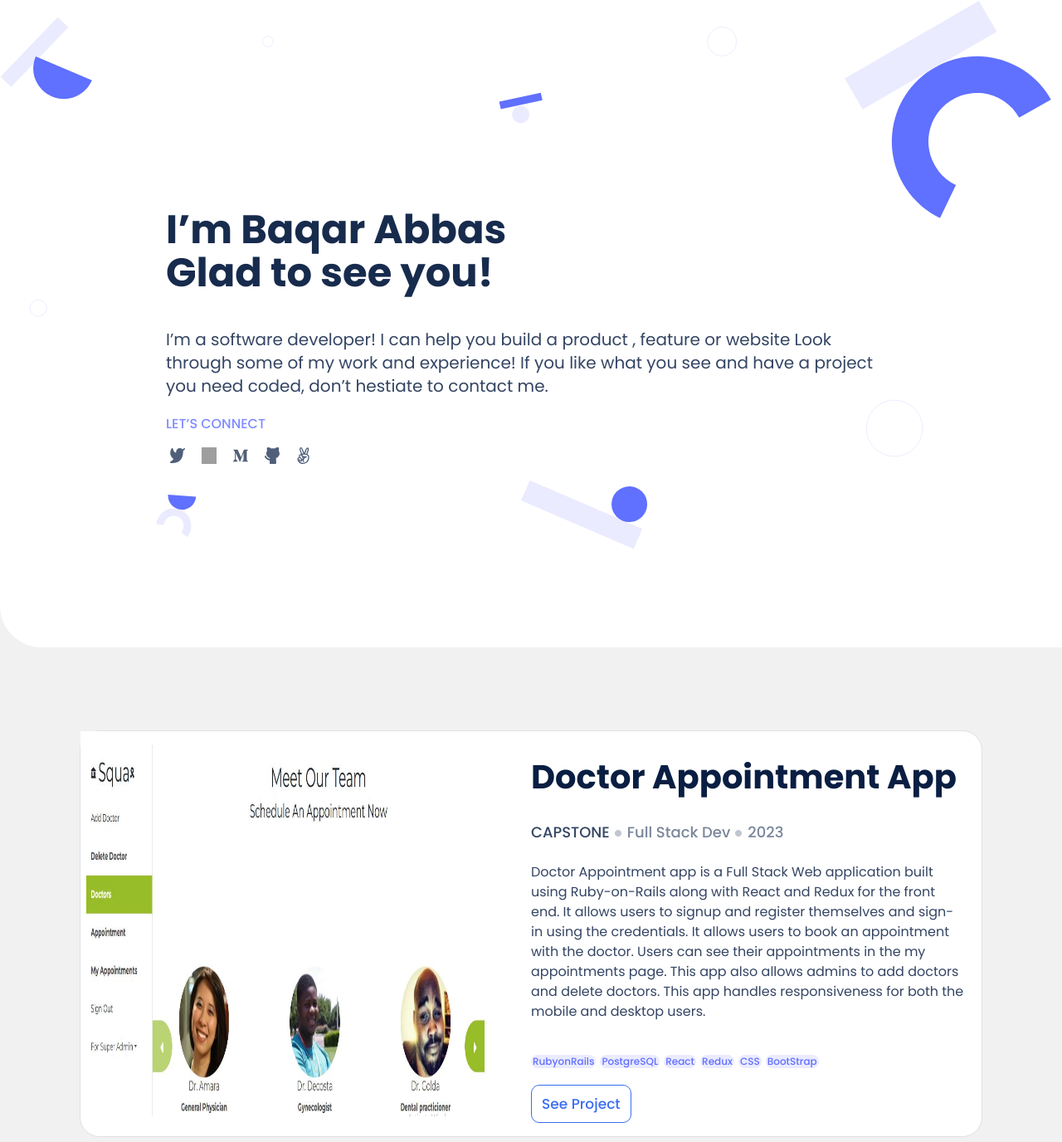
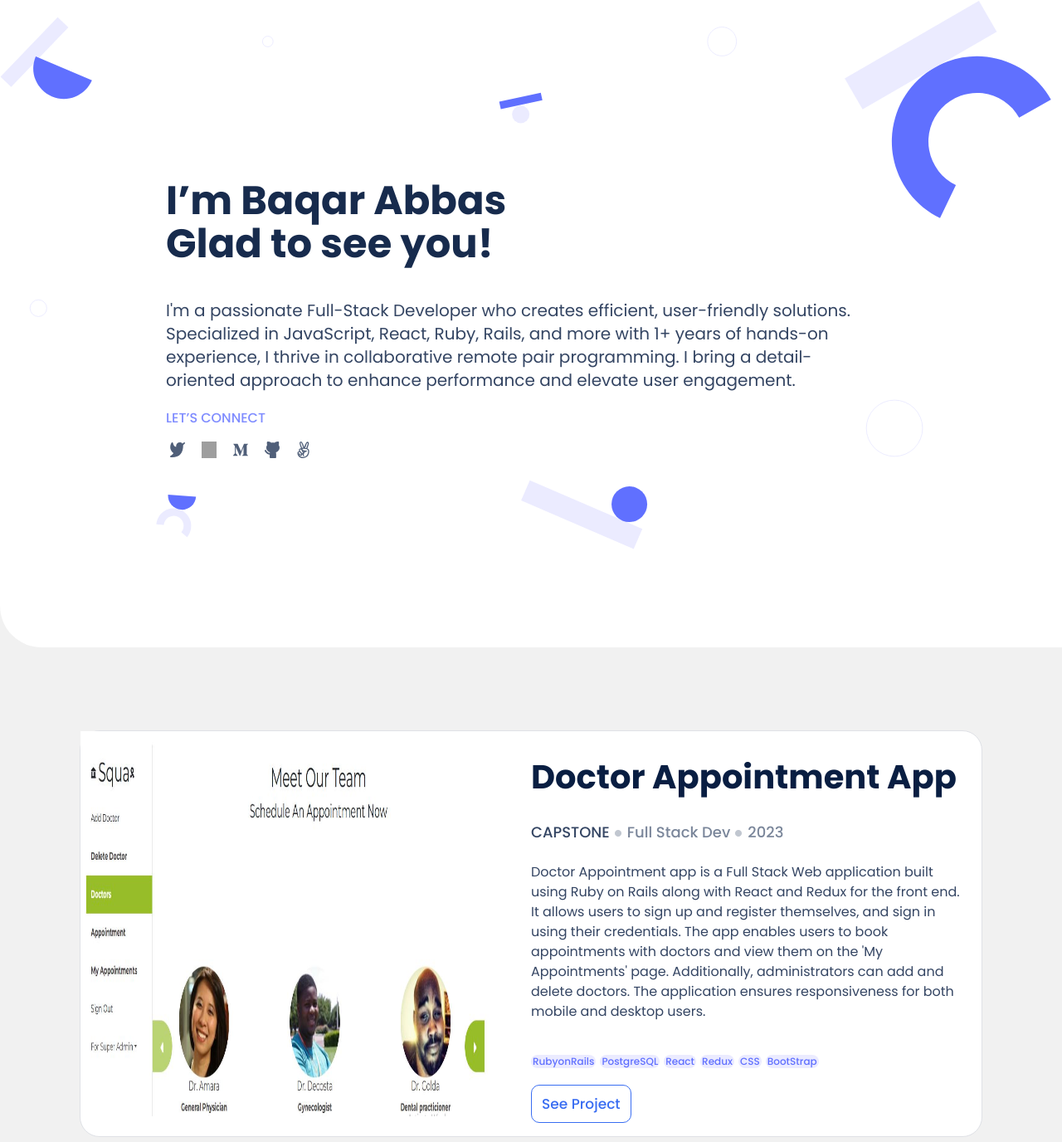
Before and after one commit to baqar-abbas/portfolio-redefine, a website: page index.html in a window 1280 px wide. Shown: the part 89-1465 px from the top of the page at 83% size. Drawn offline with Linux system fonts and the light colour scheme; grey boxes are pictures that could not be loaded.

Commit message:
Personalized header with my details and improvements made in project details for typos and grammatical errors.

```diff
--- a/index.html
+++ b/index.html
@@ -31,9 +31,10 @@
     <div class="headline">
          <div class="textdiv"><h1>I’m Baqar Abbas <br>
           Glad to see you!</h1>
-          <p>I’m a software developer! I can help you build a product , feature or website Look through
-            some of my work and experience! If you like what you see and have a project you need coded,
-             don’t hestiate to contact me.</p>
+          <p>I'm a passionate Full-Stack Developer who creates efficient, user-friendly solutions. Specialized in
+            JavaScript, React, Ruby, Rails, and more with 1+ years of hands-on experience, I thrive in collaborative
+             remote pair programming. I bring a detail-oriented approach to enhance performance and elevate user
+             engagement.</p>
              <h3 class="pcol">LET’S CONNECT</h3>
              <ul class="iconlist">
               <li><a href="https://twitter.com/BaqarAbbas9" target="_blank" rel="noopener"><img class="icons" src="/images/twitter.svg" alt="twitter"></a></li>
@@ -49,9 +50,10 @@
      <div class="textdiv-mobile">
       <h1>I’m Baqar<br>
         Glad to see you!</h1>
-        <p>I’m a software developer! I can help you build a product , feature or website Look through
-          some of my work and experience! If you like what you see and have a project you need coded,
-           don’t hestiate to contact me.</p>
+        <p>I'm a passionate Full-Stack Developer who creates efficient, user-friendly solutions. Specialized in
+          JavaScript, React, Ruby, Rails, and more with 1+ years of hands-on experience, I thrive in collaborative
+           remote pair programming. I bring a detail-oriented approach to enhance performance and elevate user
+           engagement.</p>
            <h3 class="pcol-mobile">LET’S CONNECT</h3>
            <ul class="iconlist">
             <li><a href="https://twitter.com/BaqarAbbas9" target="_blank" rel="noopener"><img class="icons" src="/images/twitter.svg" alt="twitter"></a></li>
@@ -96,7 +98,7 @@
           succeed in full-stack development. I am a self-motivated, hardworking, and fast learner. I am passionate about Web Development.
           <br><br>
           I can help you build a product , feature or website Look through some of my work and experience! If you
-          like what you see and have a project you need coded, don’t hestiate to contact me.
+          like what you see and have a project you need coded, don’t hesitate to contact me.
           </p>
            <h3 class="pcol">LET’S CONNECT</h3>
              <ul class="iconlist">
@@ -225,7 +227,7 @@
           succeed in full-stack development. I am a self-motivated, hardworking, and fast learner. I am passionate about Web Development.
           <br><br>
           I can help you build a product , feature or website Look through some of my work and experience! If you
-          like what you see and have a project you need coded, don’t hestiate to contact me.
+          like what you see and have a project you need coded, don’t hesitate to contact me.
           </p>
           <h3 class="pcol-mobile">LET’S CONNECT</h3>
            <ul class="iconlist">
--- a/mobileProjectdetails.js
+++ b/mobileProjectdetails.js
@@ -3,7 +3,7 @@ const projectsMob = [
   {
     name: 'Appointment App',
     description:
-        'Doctor Appointment app is a Full Stack Web application built using Ruby-on-Rails along with React and Redux for the front end. It allows users to signup and register themselves and sign-in using the credentials. It allows users to book an appointment with the doctor. Users can see their appointments in the my appointments page. This app also allows admins to add doctors and delete doctors. This app handles responsiveness for both the mobile and desktop users.',
+        'Doctor Appointment app is a Full Stack Web application built using Ruby on Rails along with React and Redux for the front end. It allows users to sign up and register themselves, and sign in using their credentials. The app enables users to book appointments with doctors and view them on the \'My Appointments\' page. Additionally, administrators can add and delete doctors. The application ensures responsiveness for both mobile and desktop users.',
     featuredImage: './images/appointAppMob.JPG',
     technologies: ['RubyonRails', 'PostgreSQL', 'React', 'Redux', 'CSS', 'BootStrap'],
     linkToLiveVersion: 'https://doctor-app-u5x6.onrender.com/',
@@ -19,7 +19,7 @@ const projectsMob = [
   {
     name: 'Population Metrics',
     description:
-          'Population Metric Webb app is a mobile web app which is fetching images and data through Countries Rest API and displaying them on the UI. Users can click on available countries and can see the details on details page. Users can also search for specific country from the search bar which is implemented within the web app and then can see the details of that specific country on the details page.',
+          'Population Metric web app is a mobile web application that fetches images and data through the Countries Rest API, displaying them on the UI. Users can click on available countries to see details on the details page. Additionally, users can search for a specific country using the implemented search bar and view its details on the details page.',
     featuredImage: './images/metrics.JPG',
     technologies: ['React', 'Redux', 'JavaScript'],
     linkToLiveVersion: 'https://population-metrics-webapp.netlify.app/',
@@ -35,7 +35,7 @@ const projectsMob = [
   {
     name: 'Astronomy Picture',
     description:
-          'Astronomy Picture of the Day uses APIs as backend to fetch images from base API (NASA API) and adds interactivity through involvement API to add likes, opening Popop Modal and add comments. User can add likes to the pcitures and user can open comment modal section and enter their comments in the comments section.',
+          'Astronomy Picture of the Day uses APIs as a backend to fetch images from the base API (NASA API) and adds interactivity through the involvement API to include features such as liking, opening a popup modal, and adding comments. Users can like the pictures and open the comment modal section to enter their comments in the comments section.',
     featuredImage: './images/astronomyPicture.JPG',
     technologies: ['HTML', 'API/Webpack', 'CSS', 'JavaScript'],
     linkToLiveVersion: 'https://baqar-abbas.github.io/JavascriptCapstone/dist/',
@@ -51,7 +51,7 @@ const projectsMob = [
   {
     name: 'Bookstore',
     description:
-          'Bookstore is a Desktop webapp created using React and Redux (for State Management) which uses API as the backend. This webapp allows users to add and retrieve books from the API and also allows users to delete and add new books to the API. This webapp is a desktop app try accesing through desktop or laptop machine as this app is not configured to handle mobile responsiveness. In future this app will be configured to handle mobile responsiveness.',
+          'Bookstore is a desktop web app created using React and Redux (for state management), which utilizes an API as the backend. This web app enables users to add and retrieve books from the API and also allows users to delete and add new books to the API. Please access this web app through a desktop or laptop machine, as it is not configured to handle mobile responsiveness at the moment. In the future, this app will be configured to support mobile responsiveness.',
     featuredImage: './images/bookstore.JPG',
     technologies: ['React', 'Redux', 'CSS', 'JavaScript'],
     linkToLiveVersion: 'https://bookstoreactbaqar.netlify.app/',
@@ -67,7 +67,7 @@ const projectsMob = [
   {
     name: 'Web Summit 2023',
     description:
-          'This Project was built using HTML, CSS and JavaScript as a capstone Project. This Project was built as an individual Capstone Project. Both mobile and desktop versions of the website were created which handles different screen resolutions.',
+          'Web Summit 2023 was built using HTML, CSS, and JavaScript as a capstone project. This project was developed as an individual capstone project. Both mobile and desktop versions of the website were created, which handle different screen resolutions.',
     featuredImage: './images/webSummitMob.JPG',
     technologies: ['HTML', 'CSS', 'JavaScript'],
     linkToLiveVersion: 'https://baqar-abbas.github.io/Conference-site-Capstone-Project-Module1/',
--- a/projectDetails.js
+++ b/projectDetails.js
@@ -3,7 +3,7 @@ const projects = [
   {
     name: 'Doctor Appointment App',
     description:
-        'Doctor Appointment app is a Full Stack Web application built using Ruby-on-Rails along with React and Redux for the front end. It allows users to signup and register themselves and sign-in using the credentials. It allows users to book an appointment with the doctor. Users can see their appointments in the my appointments page. This app also allows admins to add doctors and delete doctors. This app handles responsiveness for both the mobile and desktop users.',
+        'Doctor Appointment app is a Full Stack Web application built using Ruby on Rails along with React and Redux for the front end. It allows users to sign up and register themselves, and sign in using their credentials. The app enables users to book appointments with doctors and view them on the \'My Appointments\' page. Additionally, administrators can add and delete doctors. The application ensures responsiveness for both mobile and desktop users.',
     featuredImage: './images/appointApp.JPG',
     technologies: ['RubyonRails', 'PostgreSQL', 'React', 'Redux', 'CSS', 'BootStrap'],
     linkToLiveVersion: 'https://doctor-app-u5x6.onrender.com/',
@@ -19,7 +19,7 @@ const projects = [
   {
     name: 'Space Hub',
     description:
-          'Space Traveler\'s Hub is a Desktop web app created using React and Redux which uses API as the back-end. This web app allows users to reserve rockets and join missions. Users can see the reserved rockets and missions joined details in the profile page.',
+          'Space Traveler\'s Hub is a desktop web app created using React and Redux, with an API serving as the back end. This web app enables users to reserve rockets and join missions. Users can view details of reserved rockets and joined missions on the profile page.',
     featuredImage: './images/spaceHub.JPG',
     technologies: ['React', 'Redux', 'CSS', 'JavaScript'],
     linkToLiveVersion: 'https://spacetravellerhubcapstone.netlify.app/',
@@ -35,7 +35,7 @@ const projects = [
   {
     name: 'Astronomy Picture',
     description:
-          'Astronomy Picture of the Day uses APIs as backend to fetch images from base API (NASA API) and adds interactivity through involvement API to add likes, opening Popop Modal and add comments. User can add likes to the pcitures and user can open comment modal section and enter their comments in the comments section.',
+          'Astronomy Picture of the Day uses APIs as a backend to fetch images from the base API (NASA API) and adds interactivity through the involvement API to include features such as liking, opening a popup modal, and adding comments. Users can like the pictures and open the comment modal section to enter their comments in the comments section.',
     featuredImage: './images/astronomyPicture.JPG',
     technologies: ['HTML', 'API/Webpack', 'CSS', 'JavaScript'],
     linkToLiveVersion: 'https://baqar-abbas.github.io/JavascriptCapstone/dist/',
@@ -51,7 +51,7 @@ const projects = [
   {
     name: 'Bookstore',
     description:
-          'Bookstore is a Desktop webapp created using React and Redux (for State Management) which uses API as the backend. This webapp allows users to add and retrieve books from the API and also allows users to delete and add new books to the API. This webapp is a desktop app try accesing through desktop or laptop machine as this app is not configured to handle mobile responsiveness. In future this app will be configured to handle mobile responsiveness.',
+          'Bookstore is a desktop web app created using React and Redux (for state management), which utilizes an API as the backend. This web app enables users to add and retrieve books from the API and also allows users to delete and add new books to the API. Please access this web app through a desktop or laptop machine, as it is not configured to handle mobile responsiveness at the moment. In the future, this app will be configured to support mobile responsiveness.',
     featuredImage: './images/bookstore.JPG',
     technologies: ['React', 'Redux', 'CSS', 'JavaScript'],
     linkToLiveVersion: 'https://bookstoreactbaqar.netlify.app/',
@@ -67,7 +67,7 @@ const projects = [
   {
     name: 'Web Summit 2023',
     description:
-          'This Project was built using HTML, CSS and JavaScript as a capstone Project. This Project was built as an individual Capstone Project. Both mobile and desktop versions of the website were created which handles different screen resolutions.',
+          'Web Summit 2023 was built using HTML, CSS, and JavaScript as a capstone project. This project was developed as an individual capstone project. Both mobile and desktop versions of the website were created, which handle different screen resolutions.',
     featuredImage: './images/webSummit.JPG',
     technologies: ['HTML', 'CSS', 'JavaScript'],
     linkToLiveVersion: 'https://baqar-abbas.github.io/Conference-site-Capstone-Project-Module1/',
--- a/styles.css
+++ b/styles.css
@@ -171,7 +171,7 @@ nav li a#hamburger-menu {
   .textdiv {
     position: relative;
     left: 170px;
-    top: 180px;
+    top: 145px;
     width: 70%;
     height: 128px;
   }
@@ -820,7 +820,7 @@ nav li a#hamburger-menu {
     color: #344563;
     font-style: normal;
     font-weight: 400;
-    font-size: 16px;
+    font-size: 15px;
     line-height: 24px;
   }
 
```
